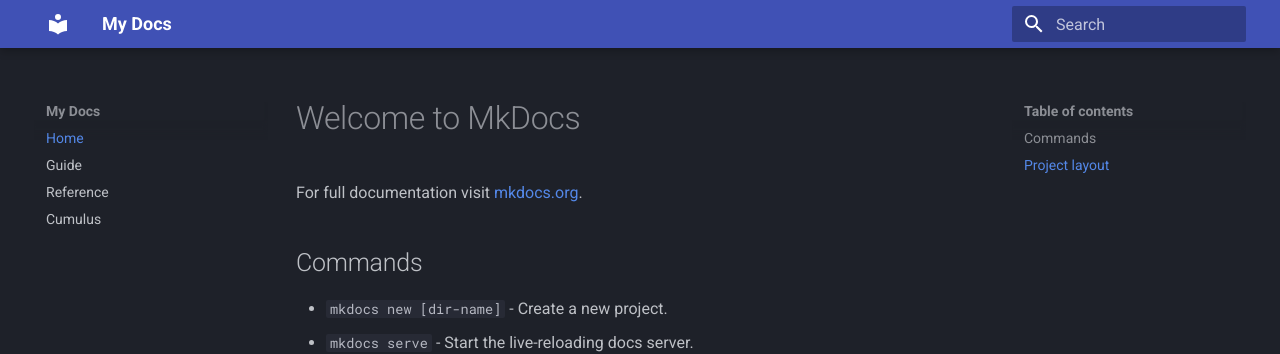
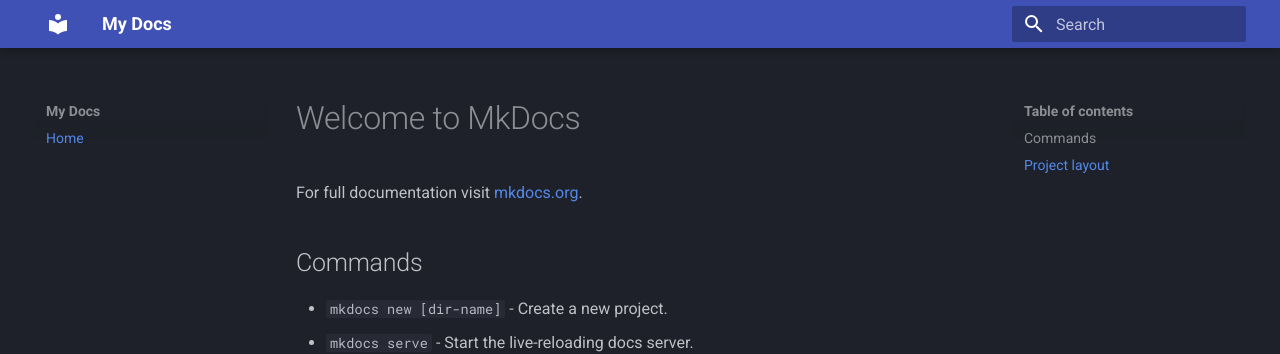
Before and after one commit to hjma29/grafana-prometheus-hpe-greenlake-com-nvidia, an MkDocs documentation site: the page built from docs/index.md, in a window 1280 px wide. Shown: the top 354 px of the page. Built offline with MkDocs 1.6.1 and Material for MkDocs 9.7.7, drawn with Linux system fonts in a browser that asks for light colours.

Commit message:
251001-12:51 on mini4

```diff
--- a/mkdocs.yml
+++ b/mkdocs.yml
@@ -6,9 +6,6 @@ theme:
     scheme: slate
 nav:
   - Home: index.md
-  - Guide: guide.md
-  - Reference: reference.md
-  - Cumulus: cumulus.md
 
 markdown_extensions:
   - pymdownx.superfences
```
Also changed, not shown: index.md (+1 -1 lines).
